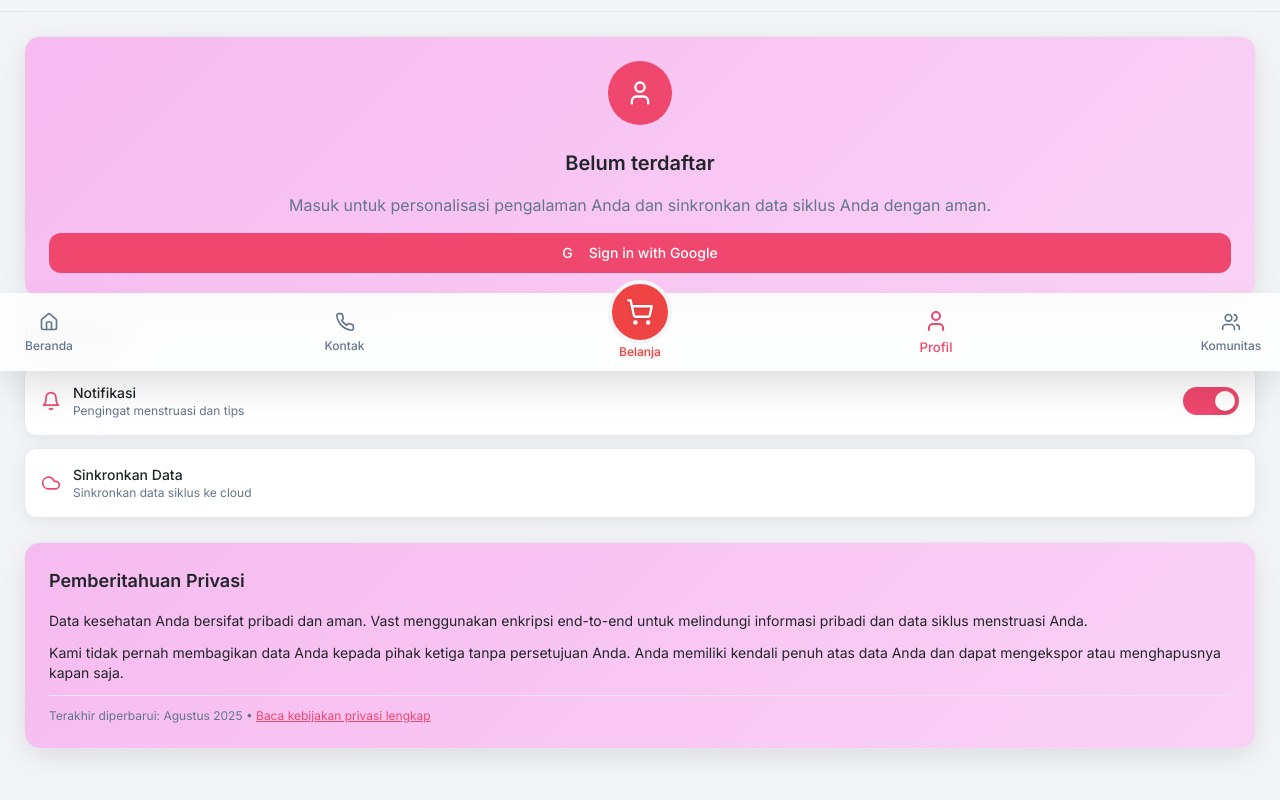
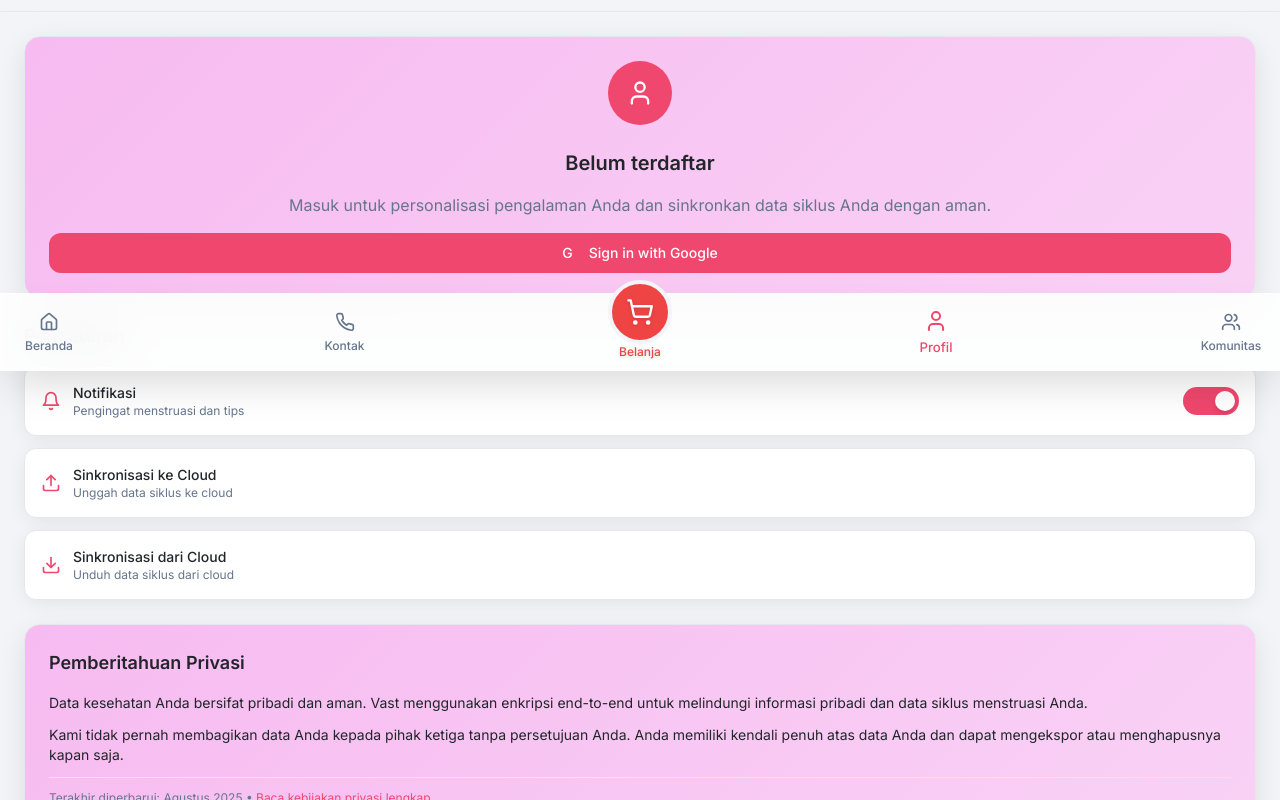
Before and after one commit to adsurkasur/vast-klien, a Next.js app: page /profile in a window 1280 px wide. Shown: the part 429-1229 px from the top of the page. Built offline with nearby package versions, Linux system fonts and the light colour scheme; no server answers.

Commit message:
feat: enhance cloud synchronization features with upload and download options

```diff
--- a/src/app/profile/page.tsx
+++ b/src/app/profile/page.tsx
@@ -47,7 +47,7 @@ import { useGoogleAuth } from '../../hooks/GoogleAuthContext';
 import { useRef } from 'react';
 // Remove gapi-script; load gapi via script tag
 // See useEffect below for script loading
-import { Cloud } from 'lucide-react';
+import { Cloud, Upload, Download } from 'lucide-react';
 import { cn } from '@/lib/utils';
 import Link from 'next/link';
 import { Input } from '../../components/ui/input';
@@ -132,6 +132,7 @@ const ProfilePage = () => {
       }
       // Prompt user before restoring
       setPendingCloudData(cloudData);
+      toast({ title: "Sinkronisasi dari Cloud selesai", description: "Data siklus berhasil diunduh dari cloud.", duration: 3000 });
       if (!cloudRestorePromptDismissed) {
         setShowCloudPrompt(true);
       }
@@ -405,6 +406,7 @@ const ProfilePage = () => {
             </button>
           </div>
           {/* Add other settings items here if needed */}
+          {/* Sinkronisasi ke Cloud (Upload) */}
           <div
             className={cn(
               "card-soft p-4 flex items-center justify-between spring-tap cursor-pointer hover:shadow-card transition-all duration-200",
@@ -412,7 +414,7 @@ const ProfilePage = () => {
             )}
             onClick={async () => {
               if (typeof window === 'undefined') {
-                toast({ title: "Sync hanya dapat dilakukan di browser", description: "Fitur ini hanya tersedia di sisi client.", duration: 3000 });
+                toast({ title: "Sinkronisasi hanya dapat dilakukan di browser", description: "Fitur ini hanya tersedia di sisi client.", duration: 3000 });
                 return;
               }
               if (!user) {
@@ -420,6 +422,7 @@ const ProfilePage = () => {
                 return;
               }
               syncLoadingRef.current = true;
+              toast({ title: "Sinkronisasi ke Cloud dimulai", description: "Mengunggah data siklus ke cloud...", duration: 3000 });
               try {
                 // Gather all relevant data for sync
                 const cycleDataRaw = localStorage.getItem('cycleData');
@@ -470,7 +473,7 @@ const ProfilePage = () => {
                         });
                         const responseText = await response.text();
                         if (response.ok) {
-                          toast({ title: "Berhasil disinkronkan", description: "Data profil, pengaturan, dan siklus berhasil diunggah ke Google Drive.", duration: 3000 });
+                          toast({ title: "Sinkronisasi ke Cloud selesai", description: "Data siklus berhasil diunggah ke cloud.", duration: 3000 });
                         } else {
                           toast({ title: "Gagal sinkronisasi", description: "Terjadi kesalahan saat mengunggah data.", duration: 3000 });
                         }
@@ -504,13 +507,54 @@ const ProfilePage = () => {
             }}
             role="button"
             tabIndex={0}
-            aria-label="Sinkronkan Data"
+            aria-label="Sinkronisasi ke Cloud"
           >
             <div className="flex items-center space-x-3">
-              <Cloud size={20} className="text-primary" />
+              <Upload size={20} className="text-primary" />
               <div>
-                <div className="font-medium text-foreground text-sm">Sinkronkan Data</div>
-                <div className="text-xs text-muted-foreground">Sinkronkan data siklus ke cloud</div>
+                <div className="font-medium text-foreground text-sm">Sinkronisasi ke Cloud</div>
+                <div className="text-xs text-muted-foreground">Unggah data siklus ke cloud</div>
+              </div>
+            </div>
+          </div>
+          {/* Sinkronisasi dari Cloud (Download) */}
+          <div
+            className={cn(
+              "card-soft p-4 flex items-center justify-between spring-tap cursor-pointer hover:shadow-card transition-all duration-200"
+            )}
+            onClick={async () => {
+              if (typeof window === 'undefined') {
+                toast({ title: "Sinkronisasi hanya dapat dilakukan di browser", description: "Fitur ini hanya tersedia di sisi client.", duration: 3000 });
+                return;
+              }
+              if (!user) {
+                toast({ title: "Harus login dengan Google", description: "Silakan login terlebih dahulu.", duration: 3000 });
+                return;
+              }
+              toast({ title: "Sinkronisasi dari Cloud dimulai", description: "Mengunduh data siklus dari cloud...", duration: 3000 });
+              const initTokenClient = window.google?.accounts?.oauth2?.initTokenClient;
+              if (typeof initTokenClient === 'function') {
+                const tokenClient = initTokenClient({
+                  client_id: process.env.NEXT_PUBLIC_GOOGLE_CLIENT_ID ?? '',
+                  scope: 'https://www.googleapis.com/auth/drive.file',
+                  callback: (tokenResponse: { access_token: string }) => {
+                    restoreFromDrive(tokenResponse.access_token);
+                  }
+                });
+                tokenClient.requestAccessToken();
+              } else {
+                toast({ title: "Google Identity Services tidak tersedia", description: "Pastikan koneksi internet dan coba lagi.", duration: 3000 });
+              }
+            }}
+            role="button"
+            tabIndex={0}
+            aria-label="Sinkronisasi dari Cloud"
+          >
+            <div className="flex items-center space-x-3">
+              <Download size={20} className="text-primary" />
+              <div>
+                <div className="font-medium text-foreground text-sm">Sinkronisasi dari Cloud</div>
+                <div className="text-xs text-muted-foreground">Unduh data siklus dari cloud</div>
               </div>
             </div>
           </div>
```
